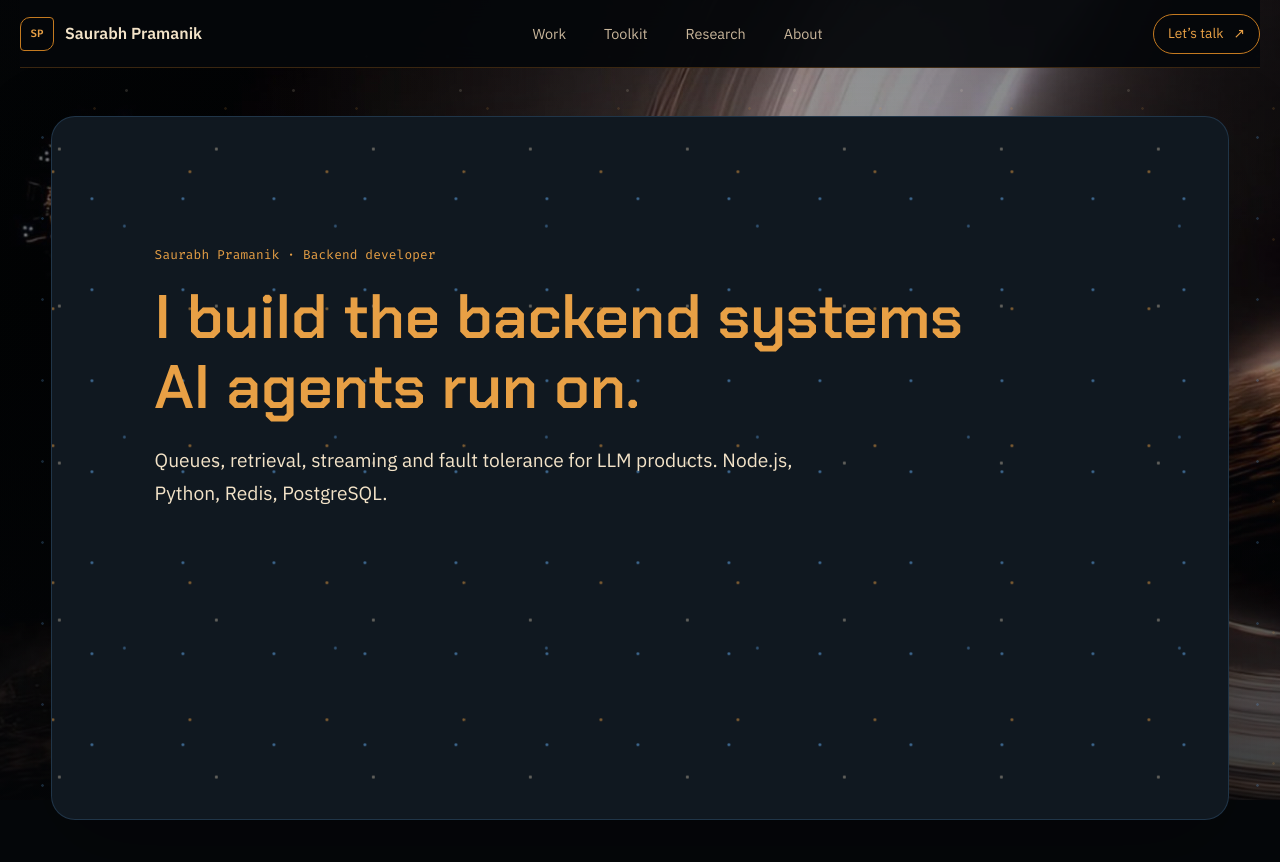
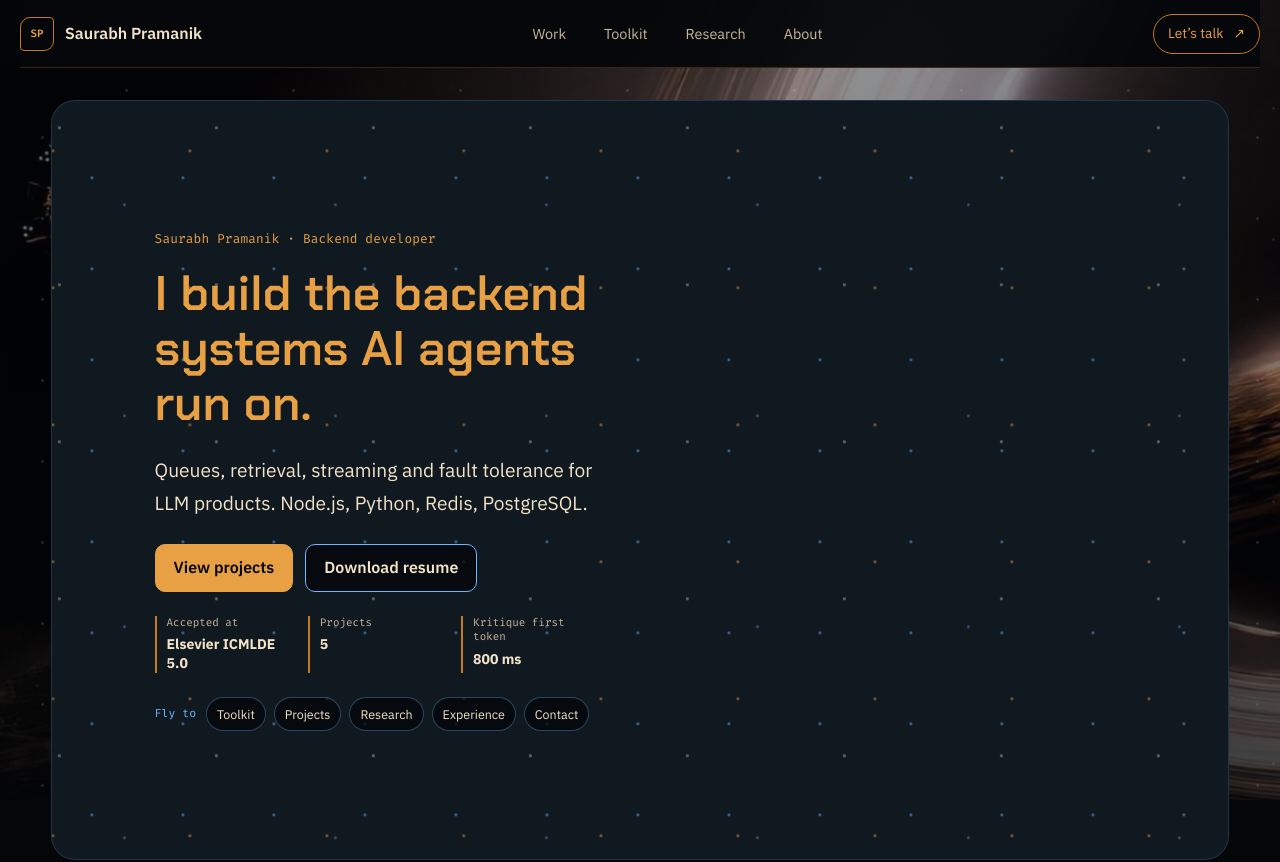
Before and after one commit to Saurabh-Code88/Portfolio, a Next.js app: page / in a window 1280 px wide. Shown: the top 862 px of the page. Built offline with nearby package versions, Linux system fonts and the light colour scheme; no server answers.

Commit message:
feat: redesign hero navigation and calls to action

```diff
--- a/app/globals.css
+++ b/app/globals.css
@@ -33,6 +33,7 @@
 }
 
 html {
+  scroll-behavior: smooth;
   background: var(--bg);
 }
 
@@ -464,13 +465,21 @@ pre {
   min-height: inherit;
   flex-direction: column;
   justify-content: center;
-  /* On desktop with the 3D ship, constrain text to the left ~55% so the right half is clear. */
-  max-width: 100%;
+  max-width: 55%;
   padding: clamp(120px, 16vh, 156px) clamp(38px, 8vw, 110px);
 }
 
-.space-canvas-active .hero-panel__content {
-  max-width: 55%;
+@media (min-width: 601px) and (max-width: 1023px) {
+  .hero-panel__content { padding-inline: clamp(28px, 5vw, 48px); }
+  .hero-actions {
+    display: grid;
+    max-width: 380px;
+    grid-template-columns: repeat(2, minmax(0, 1fr));
+  }
+  .hero-action {
+    padding-inline: 10px;
+    font-size: 0.84rem;
+  }
 }
 
 .hero-ship-trigger {
@@ -538,7 +547,7 @@ pre {
   max-width: 21ch;
   margin: 0;
   color: var(--amber);
-  font-size: clamp(2.45rem, 4.8vw, 4rem);
+  font-size: clamp(2.35rem, 3.8vw, 3.5rem);
   line-height: 1.13;
 }
 
@@ -550,10 +559,122 @@ pre {
   line-height: 1.7;
 }
 
-.hero-ask-space {
+.hero-actions {
+  display: flex;
+  flex-wrap: wrap;
+  gap: 12px;
+  margin-top: clamp(24px, 3vh, 34px);
+}
+
+.hero-action {
+  display: inline-flex;
+  min-height: 48px;
+  align-items: center;
+  justify-content: center;
+  padding: 11px 18px;
+  border: 1px solid transparent;
+  border-radius: 10px;
+  font-weight: 600;
+  line-height: 1.2;
+  text-decoration: none;
+  transition: background-color 160ms ease, border-color 160ms ease, transform 160ms ease;
+}
+
+.hero-action--primary {
+  border-color: var(--amber);
+  background: var(--amber);
+  color: var(--bg);
+}
+
+.hero-action--primary:hover {
+  background: #f2b65f;
+  border-color: #f2b65f;
+  transform: translateY(-1px);
+}
+
+.hero-action--outlined {
+  border-color: var(--ion);
+  background: rgb(5 7 10 / 76%);
+  color: var(--ink);
+}
+
+.hero-action--outlined:hover {
+  background: rgb(108 184 255 / 12%);
+  border-color: var(--ion);
+}
+
+.hero-action:focus-visible,
+.hero-stations a:focus-visible {
+  outline: 3px solid var(--ion);
+  outline-offset: 3px;
+}
+
+.hero-proof-points {
+  display: grid;
   width: min(100%, 610px);
-  margin-top: clamp(28px, 5vh, 44px);
-  min-height: 142px;
+  grid-template-columns: repeat(3, minmax(0, 1fr));
+  gap: clamp(8px, 1.5vw, 18px);
+  margin: clamp(24px, 3vh, 34px) 0 0;
+  padding: 0;
+  list-style: none;
+}
+
+.hero-proof-points li {
+  display: flex;
+  min-width: 0;
+  flex-direction: column;
+  gap: 5px;
+  padding-left: 10px;
+  border-left: 2px solid var(--rust);
+}
+
+.hero-proof-points span {
+  color: var(--ink-muted);
+  font-family: var(--font-fira-code), monospace;
+  font-size: 0.68rem;
+  line-height: 1.35;
+}
+
+.hero-proof-points strong {
+  color: var(--ink);
+  font-size: clamp(0.78rem, 1.1vw, 0.94rem);
+  line-height: 1.35;
+  overflow-wrap: anywhere;
+}
+
+.hero-stations {
+  display: flex;
+  align-items: center;
+  flex-wrap: wrap;
+  gap: 8px;
+  margin-top: clamp(24px, 3vh, 34px);
+}
+
+.hero-stations__label {
+  margin-right: 2px;
+  color: var(--ion);
+  font-family: var(--font-fira-code), monospace;
+  font-size: 0.72rem;
+}
+
+.hero-stations a {
+  display: inline-flex;
+  min-height: 34px;
+  align-items: center;
+  padding: 6px 10px;
+  border: 1px solid rgb(108 184 255 / 35%);
+  border-radius: 999px;
+  background: rgb(5 7 10 / 78%);
+  color: var(--ink);
+  font-size: 0.78rem;
+  line-height: 1.2;
+  text-decoration: none;
+  transition: background-color 160ms ease, border-color 160ms ease;
+}
+
+.hero-stations a:hover {
+  border-color: var(--ion);
+  background: rgb(108 184 255 / 12%);
 }
 
 .content-section,
@@ -1174,8 +1295,30 @@ pre {
     font-size: 1rem;
   }
 
-  .hero-ask-space {
-    margin-top: 26px;
+  .hero-actions {
+    display: grid;
+    grid-template-columns: repeat(2, minmax(0, 1fr));
+    gap: 10px;
+  }
+
+  .hero-action {
+    min-height: 44px;
+    padding-inline: 8px;
+    font-size: 0.78rem;
+  }
+
+  .hero-proof-points span {
+    font-size: 0.62rem;
+  }
+
+  .hero-stations {
+    gap: 7px;
+  }
+
+  .hero-stations a {
+    min-height: 32px;
+    padding-inline: 8px;
+    font-size: 0.74rem;
   }
 
   .content-section,
--- a/components/hero.tsx
+++ b/components/hero.tsx
@@ -1,8 +1,11 @@
 "use client";
 
-import { profile } from "@/content/profile";
+import { profile, profileContactLinks } from "@/content/profile";
+import { heroCopy, heroProofPoints, heroStations } from "@/content/hero";
 
 export function Hero() {
+  const resumeLink = profileContactLinks.find(({ download }) => download);
+
   return (
     <section className="hero-page" aria-labelledby="hero-heading" data-flight-section="hero">
       <div className="hero">
@@ -30,7 +33,28 @@ export function Hero() {
             </p>
             <h1 id="hero-heading">{profile.headline}</h1>
             <p className="hero-subline">{profile.subline}</p>
-            <div className="hero-ask-space" aria-hidden="true" />
+            <div className="hero-actions">
+              <a className="hero-action hero-action--primary" href="#projects">{heroCopy.viewProjectsLabel}</a>
+              {resumeLink && (
+                <a className="hero-action hero-action--outlined" href={resumeLink.href} download>
+                  {heroCopy.downloadResumeLabel}
+                </a>
+              )}
+            </div>
+            <ul className="hero-proof-points" aria-label={heroCopy.proofPointsLabel}>
+              {heroProofPoints.map((point) => (
+                <li key={point.label}>
+                  <span>{point.label}</span>
+                  <strong>{point.value}</strong>
+                </li>
+              ))}
+            </ul>
+            <nav className="hero-stations" aria-label={heroCopy.flyToLabel}>
+              <span className="hero-stations__label">{heroCopy.flyToLabel}</span>
+              {heroStations.map((station) => (
+                <a key={station.href} href={station.href}>{station.label}</a>
+              ))}
+            </nav>
           </div>
         </div>
       </div>
--- /dev/null
+++ b/content/hero.ts
@@ -0,0 +1,33 @@
+import { projects } from "./projects";
+import { research } from "./research";
+import { siteCopy } from "./site";
+
+export const heroCopy = {
+  viewProjectsLabel: "View projects",
+  downloadResumeLabel: "Download resume",
+  proofPointsLabel: "Portfolio highlights",
+  flyToLabel: "Fly to",
+} as const;
+
+export const heroStations = [
+  { label: "Toolkit", href: "#toolkit" },
+  { label: siteCopy.projectsHeading, href: "#projects" },
+  { label: siteCopy.researchHeading, href: "#research" },
+  { label: siteCopy.experienceHeading, href: "#experience" },
+  { label: siteCopy.contactHeading, href: "#contact" },
+] as const;
+
+const acceptedPaper = research[0];
+const critique = projects.find(({ slug }) => slug === "kritique");
+const firstTokenResult = critique?.metric?.value.match(/First token in (.+?) vs\./)?.[1];
+
+export const heroProofPoints = [
+  ...(acceptedPaper ? [{ label: siteCopy.acceptedAtPrefix, value: acceptedPaper.venue }] : []),
+  { label: "Projects", value: String(projects.length) },
+  ...(critique?.metric && firstTokenResult
+    ? [{
+        label: `${critique.title.split(":")[0]} ${critique.metric.label.split(" and ")[0].toLowerCase()}`,
+        value: firstTokenResult,
+      }]
+    : []),
+];
```
Also changed, not shown: 2 other files (tests, documents, lock files or other folders).
